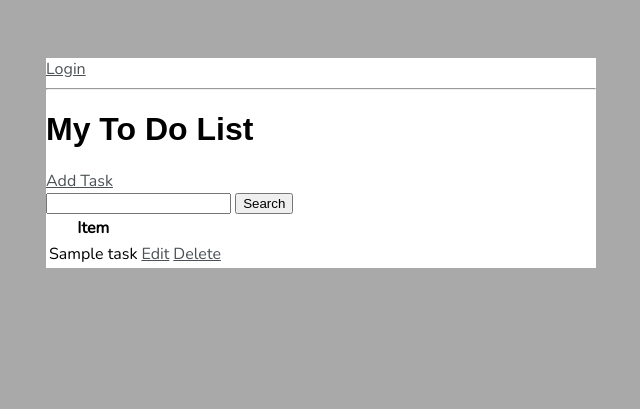
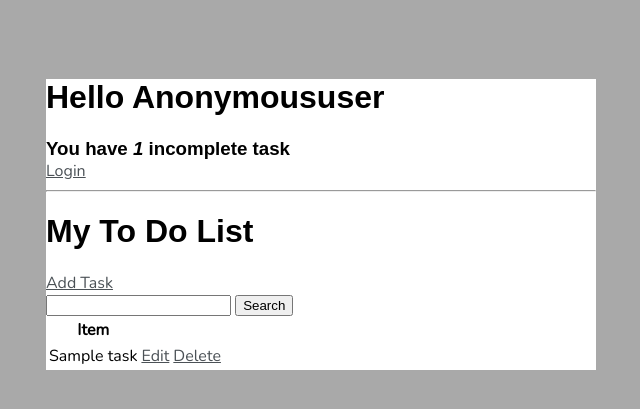
Before and after one commit to ESMorris/Todo-List-App, a Django app: template TodoListApp/TodoApp/templates/TodoApp/task_list.html in a window 1280 px wide. Shown: the top 409 px of the page, without its empty margins (319-959 px from the left). Run offline with Django 3.2, Linux system fonts and the light colour scheme; the template is opened without the code that fills it: most values are stand-ins (such as "Sample title", 1, 10 or a date in 2020).

Commit message:
Added a div container for styling

```diff
--- a/TodoListApp/TodoApp/templates/TodoApp/task_list.html
+++ b/TodoListApp/TodoApp/templates/TodoApp/task_list.html
@@ -1,15 +1,20 @@
 {% extends 'TodoApp/main.html'%}
 {% block content %}
 
+<div class="header-bar">
+    <div>
+        <h1>Hello {{request.user|title}}</h1>
+        <h3 style="margin:0;">You have <i>{{count}}</i> incomplete task{{count|pluralize:"s"}}</h3>
+    </div>
 
+    {% if request.user.is_authenticated %}
+        <a href="{% url 'logout' %}">Logout</a>
+    {% else %}
+        <a href="{% url 'login' %}">Login</a>
+    {% endif %}
 
+</div>
 
-{% if request.user.is_authenticated %}
-    <p>{{request.user}}</p>
-    <a href="{% url 'logout' %}">Logout</a>
-{% else %}
-    <a href="{% url 'login' %}">Login</a>
-{% endif %}
 <hr>
 <h1>My To Do List</h1>
 <a href="{% url 'task-create' %}">Add Task</a>
```
